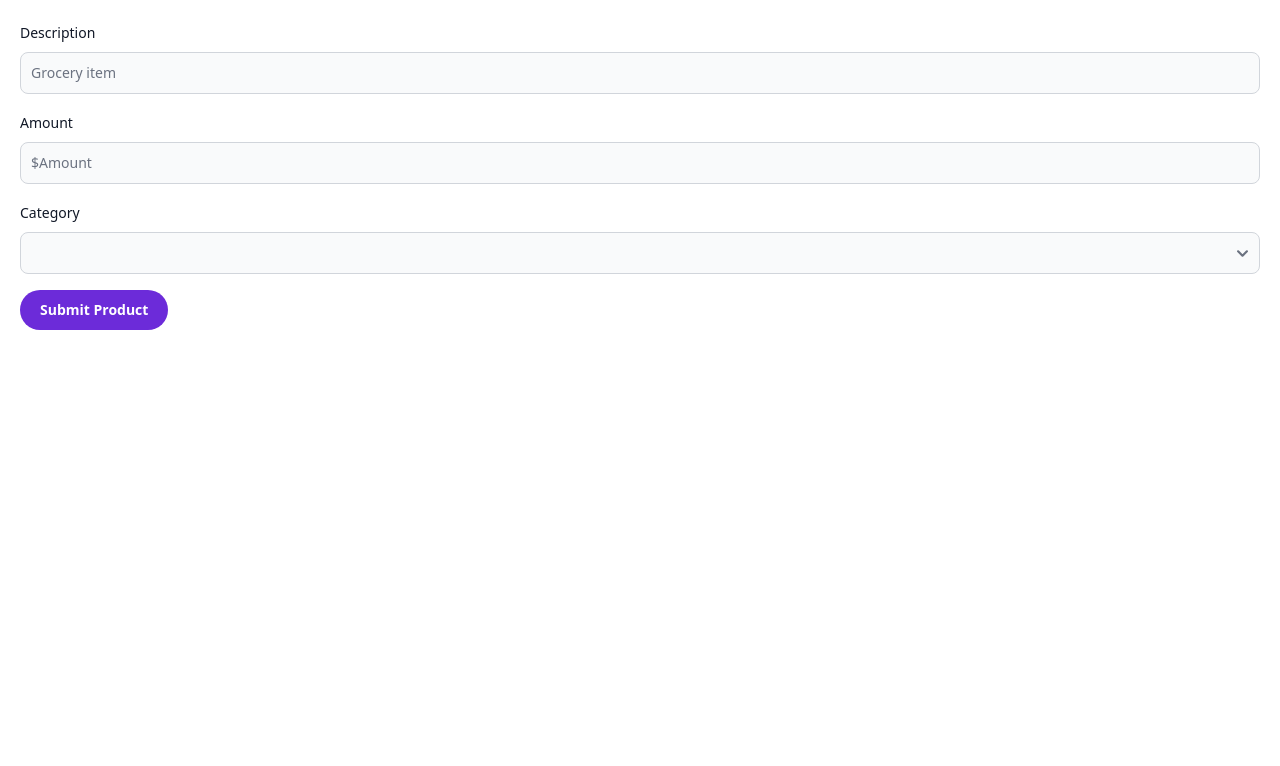
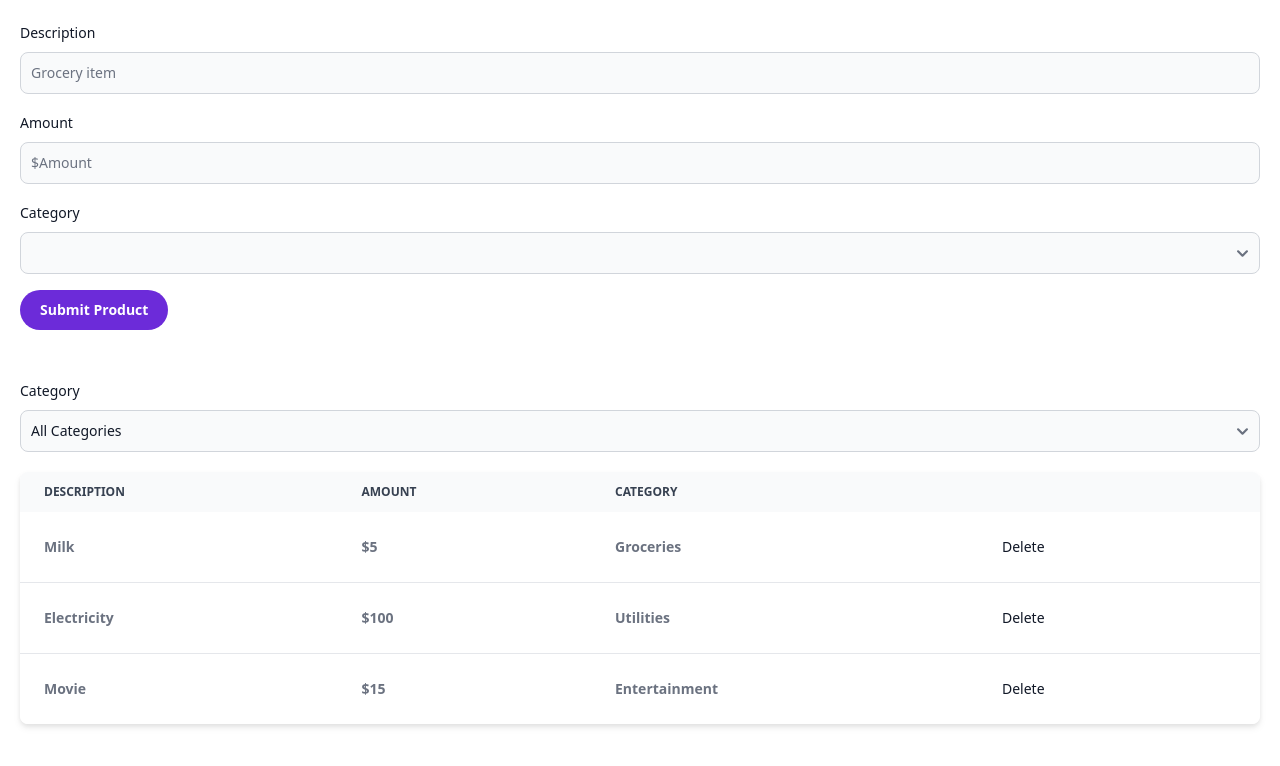
Before and after one commit to dorukwagle/react-app, a React (Vite) app: page / in a window 1280 px wide. Shown: the top 766 px of the page. Built offline with nearby package versions, Linux system fonts and the light colour scheme.

Commit message:
ExpenseTracker Expenses list created

```diff
--- a/package.json
+++ b/package.json
@@ -4,7 +4,7 @@
   "version": "0.0.0",
   "type": "module",
   "scripts": {
-    "dev": "vite",
+    "dev": "vite --host",
     "build": "tsc && vite build",
     "lint": "eslint src --ext ts,tsx --report-unused-disable-directives --max-warnings 0",
     "preview": "vite preview"
--- a/src/ExpenseTracker.tsx
+++ b/src/ExpenseTracker.tsx
@@ -1,17 +1,40 @@
 import { FieldValues } from "react-hook-form";
 import ExpenseForm from "./components/ExpenseForm";
+import Expenses from "./components/Expenses";
+
+const headings = ["Description", "Amount", "Category"];
+const rows = [
+    { id: 1, data: ["Milk", 5, "Groceries"] },
+    { id: 2, data: ["Electricity", 100, "Utilities"] },
+    { id: 3, data: ["Movie", 15, "Entertainment"] },
+];
+
+const generateId = () => rows.length + 1;
 
 const ExpenseTracker = () => {
-
     const handleFormSubmit = (data: FieldValues) => {
         console.log(data);
+    };
+
+    const handleOnFilter = (type: string) => {
+        console.log(type);
+    };
+
+    const handleDelete = (id: number) => {
+        console.log(id);
     };
 
     return (
         <>
             <ExpenseForm onFormSubmit={handleFormSubmit} />
+            <Expenses
+                headings={headings}
+                rows={rows}
+                onDelete={handleDelete}
+                onSelect={handleOnFilter}
+            ></Expenses>
         </>
     );
-}
+};
 
 export default ExpenseTracker;
--- a/src/components/Buttons.tsx
+++ b/src/components/Buttons.tsx
@@ -22,7 +22,7 @@ map.set(
     "bg-purple-700 hover:bg-purple-900 focus:ring-purple-300 dark:bg-purple-600 dark:hover:bg-purple-800 dark:focus:ring-purple-900"
 );
 
-const ButtonPrimary = ({ children, onClick, color="red" }: Props) => {
+const ButtonPrimary = ({ children, onClick, color="red"}: Props) => {
     const className = `focus:outline-none text-white focus:ring-4 ${map.get(color)} font-bold rounded-full text-sm px-5 py-2.5 mb-2`;
 
     return (
--- a/src/components/ExpenseForm.tsx
+++ b/src/components/ExpenseForm.tsx
@@ -37,7 +37,7 @@ const ExpenseForm = ({ onFormSubmit }: Props) => {
     return (
         <form
             onSubmit={handleSubmit(handleFormSubmit)}
-            className="flex flex-col gap-4"
+            className="flex flex-col gap-4 mb-10"
         >
             <div>
                 <div className="mb-2 block">
--- /dev/null
+++ b/src/components/Expenses.tsx
@@ -0,0 +1,77 @@
+import { Table, Select, Label, Button } from "flowbite-react";
+import { ChangeEvent } from "react";
+
+
+interface RowProps {
+    id: number, data: (string | number)[]
+}
+
+interface Props {
+    headings: string[];
+    rows: RowProps[];
+    onSelect?: (category: string) => void;
+    onDelete?: (item: number) => void;
+}
+
+
+const Expenses = ({ headings, rows, onSelect, onDelete }: Props) => {
+
+    const getHeadings = () => headings.map((heading, index) => <Table.HeadCell key={index}>{heading}</Table.HeadCell>);
+
+    const getRow = (id: number, row: (string | number)[]) => (
+        <Table.Row key={id}  className="bg-white dark:border-gray-700 dark:bg-gray-800">
+            {row.map((cell, index) => (
+                <Table.Cell key={index}><span className="font-extrabold">{ index === 1? `$${cell}` : cell}</span></Table.Cell>
+            ))}
+            <Table.Cell>
+                <Button
+                    color="red"
+                    onClick={() => onDelete && onDelete(id)}
+                    pill={true}
+                    outline={true}
+                    size="sm"
+                >
+                    Delete
+                </Button>
+            </Table.Cell>
+        </Table.Row>
+    );
+
+    const handleCategorySelection = (e: ChangeEvent<HTMLSelectElement>) => onSelect && onSelect(e.target.value);
+
+    return (
+        <>
+            <div className="mb-5">
+                <div className="mb-2 block">
+                    <Label
+                        htmlFor="category"
+                        value="Category"
+                    />
+                </div>
+                <Select
+                    id="category"
+                    onChange={handleCategorySelection}
+                >
+                    <option value="allcategories">All Categories</option>
+                    <option value="groceries">Groceries</option>
+                    <option value="utilities">Utilities</option>
+                    <option value="entertainment">Entertainment</option>
+                </Select>
+            </div>
+
+            <Table>
+                <Table.Head>
+                    {getHeadings()}
+                    <Table.HeadCell>
+                        <span></span>
+                    </Table.HeadCell>
+                </Table.Head>
+                <Table.Body className="divide-y">
+                    {rows.map(row => getRow(row.id, row.data))}
+                </Table.Body>
+            </Table>
+        </>
+    );
+};
+
+export default Expenses;
```
